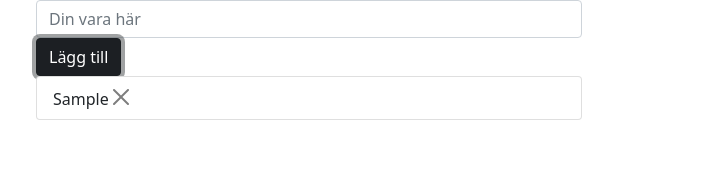
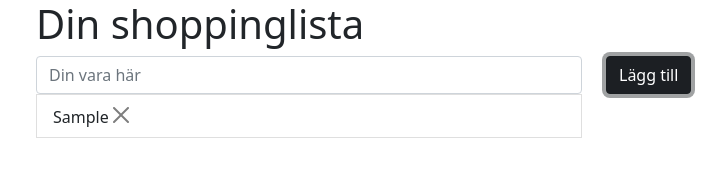
Before and after one commit to ruebenmonsen/todo-list, a plain HTML site: page todo-list/index.html in a window 1280 px wide. Both pictures are taken after typing "Sample" into the empty fields and a click on the button "Lägg till". Shown: the whole page, without its empty margins (46-772 px from the left). Drawn offline with nearby package versions, Linux system fonts and the light colour scheme.

Commit message:
style changes and validation

```diff
--- a/todo-list/index.html
+++ b/todo-list/index.html
@@ -12,31 +12,27 @@
 </head>
 
 <body>
-    <header>
-
+    <header class="container">
+        <h1>Din shoppinglista</h1>
     </header>
 
     <main>
+
         <div class="container">
             <div class="row">
-                <div class="col-lg-6">
-                    <form id="user-form">
-                        <div class="d-flex flex-column">
-                            <input class="form-control" type="" name="item-content" placeholder="Din vara här">
-                        </div>
-                        <div=class="d-flex flex-column">
-                            <button class="btn btn-dark" type="">Lägg till</button>
-                        </div>
-                    </form>
+                <form id="user-form">
+                    <div class="row">
+                        <div class="col"><input class="form-control" type="" name="item-content"
+                                placeholder="Din vara här"><span id="user-error"></span></div>
+                        <div class="col"><button class="btn btn-dark" type="">Lägg till</button></div>
+                    </div>
+                </form>
+                <div class="col-md-6">
+                    <ul class="list-group flex-column-reverse" id="shopping-list-content">
+                    </ul>
                 </div>
-                <div class="row">
-                    <div class="col-lg-6">
-                        <ul class="list-group flex-column-reverse" id="shopping-list-content">
-                        </ul>
-                    </div>
-                </div>
-            </div>
-        </div>
+            </div> <!-- row -->
+        </div> <!-- container -->
     </main>
 
     <footer>
--- a/todo-list/script.js
+++ b/todo-list/script.js
@@ -1,18 +1,32 @@
 const form = document.querySelector('#user-form');
 const list = document.querySelector('#shopping-list-content');
+const userError = document.querySelector('#user-error');
 
 form.addEventListener('submit', e => {
     e.preventDefault();
     listItem = form.elements['item-content'].value; // Note to self don't give an element the id item
-    list.innerHTML += `
-    <li class="list-group-item list-group-item-action">${listItem}<button type="button" class="btn-close" aria-label="Close"></button></li>
-    `
-    ResetInputField();
+    if (listItem !== '') {
+        list.innerHTML += `
+        <div><li class="list-group-item">${listItem}<button type="button" class="btn-close" aria-label="Close"></button></li></div>
+        `
+        ResetInputField();
+        ResetErrorField();
+    }
+    else {
+        // error message here
+        userError.textContent = 'Skriv in en vara i fältet ovan';
+        userError.style.color = 'red';
+    }
+
 });
 
 function ResetInputField() {
     form.elements['item-content'].value = '';
 };
+
+function ResetErrorField() {
+    userError.textContent = '';
+}
 
 list.addEventListener('click', e => {
     e.preventDefault();
@@ -20,8 +34,8 @@ list.addEventListener('click', e => {
 });
 
 list.addEventListener('click', e => {
-    if(e.target.classList[0] == 'btn-close'){
+    if (e.target.classList[0] == 'btn-close') {
         e.target.parentElement.remove();
 
     }
- });
+});
```
